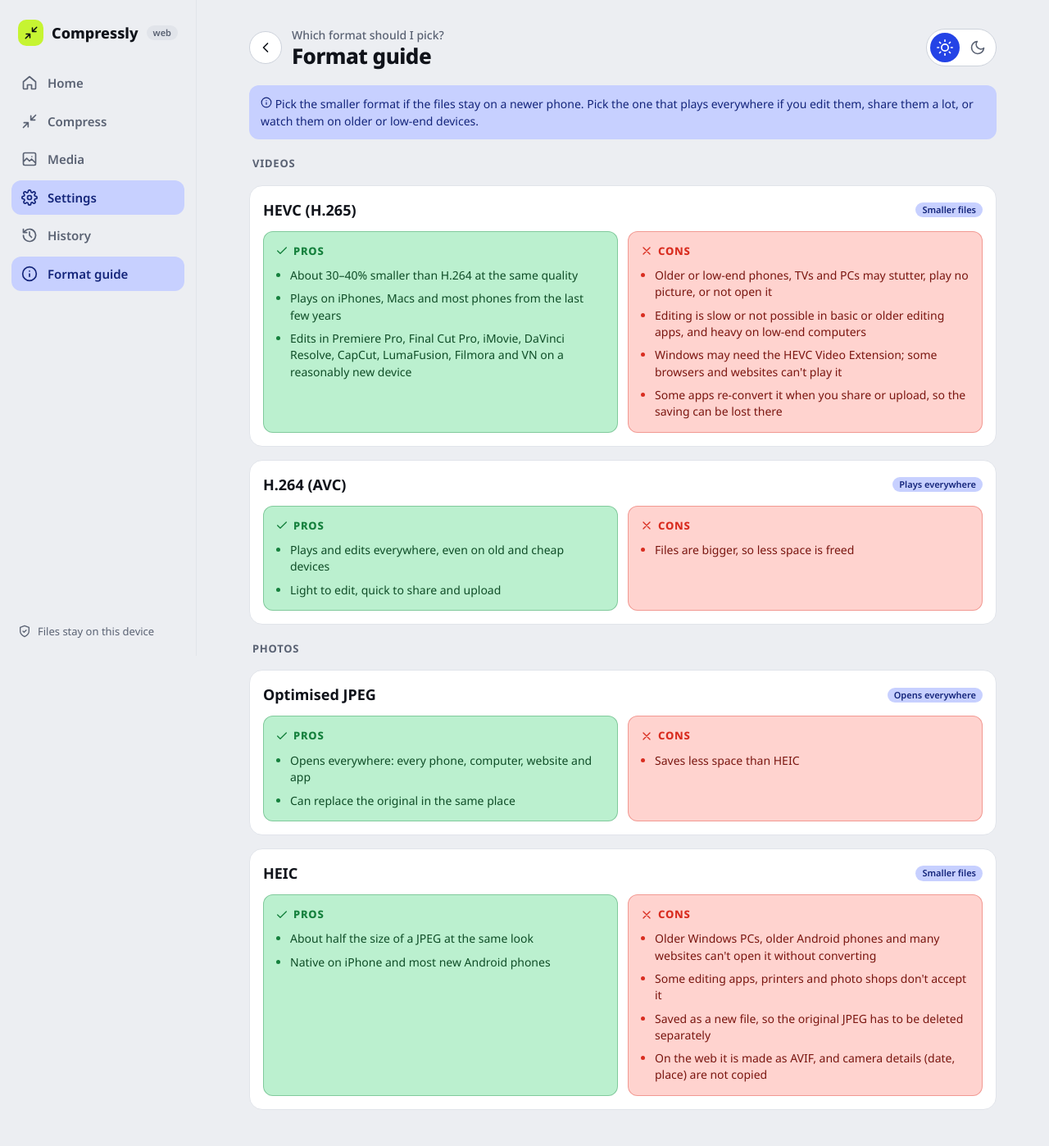
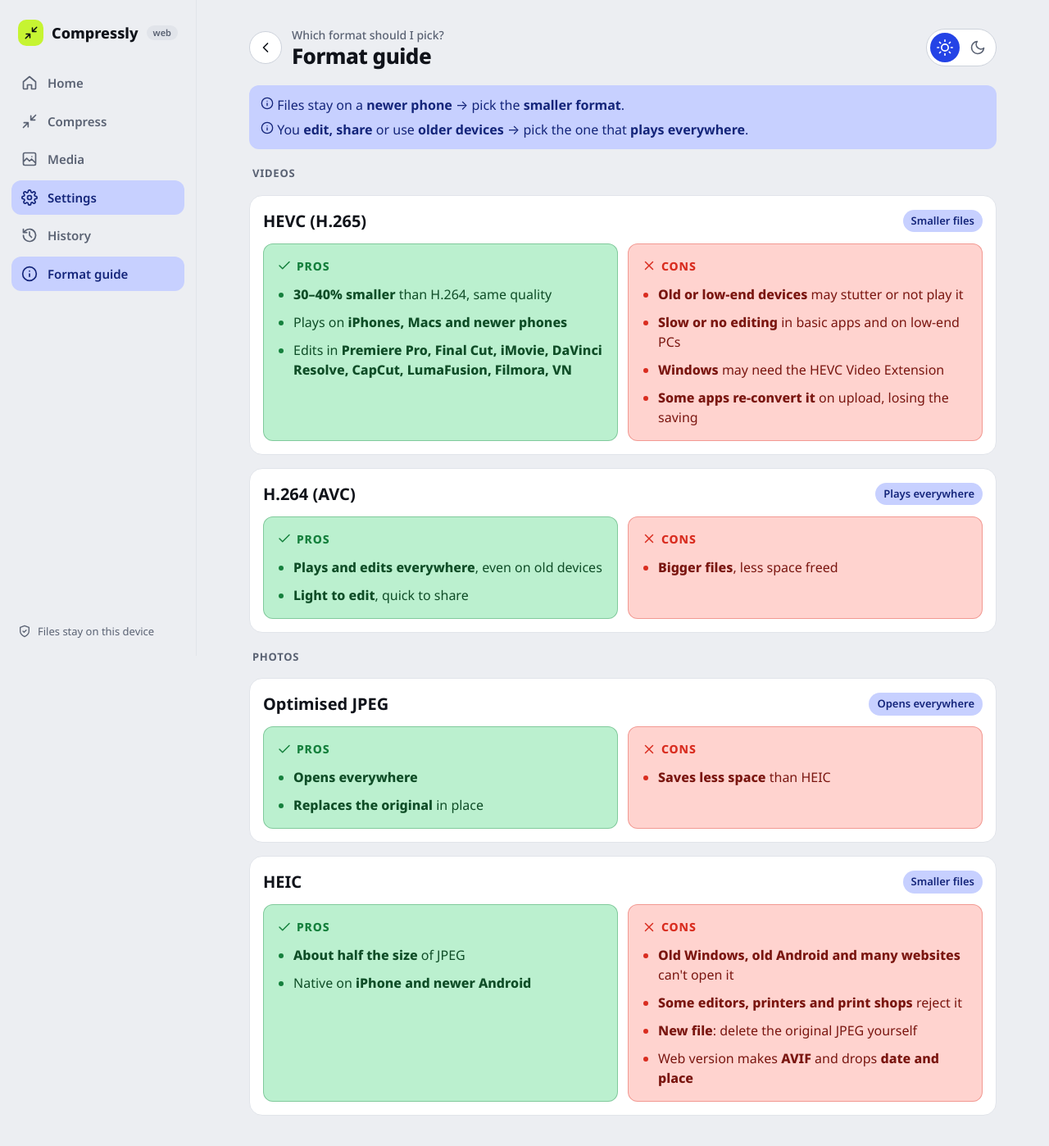
Before and after one commit to solankivedant/Compressly, a Next.js app in the folder web/: page /formats in a window 1280 px wide. Shown: the top 1398 px of the page at 82% size. Built offline with nearby package versions, Linux system fonts and the light colour scheme.

Commit message:
feat: precise info section

```diff
--- a/web/app/formats/page.tsx
+++ b/web/app/formats/page.tsx
@@ -1,11 +1,13 @@
 'use client';
 
+import { Fragment } from 'react';
 import Icon from '@/components/Icon';
 import { ScreenHeader } from '@/components/Shell';
 
 interface Format {
   name: string;
   tag: string;
+  /** Short points; **words** between double stars are shown bold. */
   pros: string[];
   cons: string[];
 }
@@ -15,22 +17,22 @@
     name: 'HEVC (H.265)',
     tag: 'Smaller files',
     pros: [
-      'About 30–40% smaller than H.264 at the same quality',
-      'Plays on iPhones, Macs and most phones from the last few years',
-      'Edits in Premiere Pro, Final Cut Pro, iMovie, DaVinci Resolve, CapCut, LumaFusion, Filmora and VN on a reasonably new device',
+      '**30–40% smaller** than H.264, same quality',
+      'Plays on **iPhones, Macs and newer phones**',
+      'Edits in **Premiere Pro, Final Cut, iMovie, DaVinci Resolve, CapCut, LumaFusion, Filmora, VN**',
     ],
     cons: [
-      'Older or low-end phones, TVs and PCs may stutter, play no picture, or not open it',
-      'Editing is slow or not possible in basic or older editing apps, and heavy on low-end computers',
-      "Windows may need the HEVC Video Extension; some browsers and websites can't play it",
-      'Some apps re-convert it when you share or upload, so the saving can be lost there',
+      '**Old or low-end devices** may stutter or not play it',
+      '**Slow or no editing** in basic apps and on low-end PCs',
+      '**Windows** may need the HEVC Video Extension',
+      '**Some apps re-convert it** on upload, losing the saving',
     ],
   },
   {
     name: 'H.264 (AVC)',
     tag: 'Plays everywhere',
-    pros: ['Plays and edits everywhere, even on old and cheap devices', 'Light to edit, quick to share and upload'],
-    cons: ['Files are bigger, so less space is freed'],
+    pros: ['**Plays and edits everywhere**, even on old devices', '**Light to edit**, quick to share'],
+    cons: ['**Bigger files**, less space freed'],
   },
 ];
 
@@ -38,47 +40,60 @@
   {
     name: 'Optimised JPEG',
     tag: 'Opens everywhere',
-    pros: ['Opens everywhere: every phone, computer, website and app', 'Can replace the original in the same place'],
-    cons: ['Saves less space than HEIC'],
+    pros: ['**Opens everywhere**', '**Replaces the original** in place'],
+    cons: ['**Saves less space** than HEIC'],
   },
   {
     name: 'HEIC',
     tag: 'Smaller files',
-    pros: ['About half the size of a JPEG at the same look', 'Native on iPhone and most new Android phones'],
+    pros: ['**About half the size** of JPEG', 'Native on **iPhone and newer Android**'],
     cons: [
-      "Older Windows PCs, older Android phones and many websites can't open it without converting",
-      "Some editing apps, printers and photo shops don't accept it",
-      'Saved as a new file, so the original JPEG has to be deleted separately',
-      'On the web it is made as AVIF, and camera details (date, place) are not copied',
+      "**Old Windows, old Android and many websites** can't open it",
+      '**Some editors, printers and print shops** reject it',
+      '**New file**: delete the original JPEG yourself',
+      'Web version makes **AVIF** and drops **date and place**',
     ],
   },
 ];
+
+/** Renders "**bold** rest" with the starred words in bold. */
+function Rich({ text }: { text: string }) {
+  return (
+    <>
+      {text.split('**').map((part, i) => (i % 2 ? <strong key={i}>{part}</strong> : <Fragment key={i}>{part}</Fragment>))}
+    </>
+  );
+}
 
 function FormatCard({ f }: { f: Format }) {
   return (
     <section className="card stack">
       <div className="row-between">
-        <strong style={{ fontSize: 18 }}>{f.name}</strong>
-        <span className="chip small primary">{f.tag}</span>
+        <strong style={{ fontSize: 20 }}>{f.name}</strong>
+        <span className="chip primary">{f.tag}</span>
       </div>
       <div className="pc-grid">
         <div className="pc-box pc-pros">
           <span className="pc-head">
-            <Icon name="check" size={16} /> Pros
+            <Icon name="check" size={18} /> Pros
           </span>
           <ul>
             {f.pros.map((t) => (
-              <li key={t}>{t}</li>
+              <li key={t}>
+                <Rich text={t} />
+              </li>
             ))}
           </ul>
         </div>
         <div className="pc-box pc-cons">
           <span className="pc-head">
-            <Icon name="close" size={16} /> Cons
+            <Icon name="close" size={18} /> Cons
           </span>
           <ul>
             {f.cons.map((t) => (
-              <li key={t}>{t}</li>
+              <li key={t}>
+                <Rich text={t} />
+              </li>
             ))}
           </ul>
         </div>
@@ -92,9 +107,13 @@
   return (
     <>
       <ScreenHeader title="Format guide" subtitle="Which format should I pick?" back="/settings" />
-      <div className="banner info">
-        <Icon name="info" size={14} /> Pick the smaller format if the files stay on a newer phone. Pick the one that plays everywhere if you edit them, share them a lot,
-        or watch them on older or low-end devices.
+      <div className="banner info guide-tip">
+        <span>
+          <Icon name="info" size={16} /> Files stay on a <strong>newer phone</strong> → pick the <strong>smaller format</strong>.
+        </span>
+        <span>
+          <Icon name="info" size={16} /> You <strong>edit, share</strong> or use <strong>older devices</strong> → pick the one that <strong>plays everywhere</strong>.
+        </span>
       </div>
       <h2 className="section-label">Videos</h2>
       {VIDEO.map((f) => (
--- a/web/app/globals.css
+++ b/web/app/globals.css
@@ -542,9 +542,11 @@
 /* ---------- Format guide: pros and cons of each format ---------- */
 .pc-grid { display: grid; grid-template-columns: 1fr 1fr; gap: 12px; }
 @media (max-width: 640px) { .pc-grid { grid-template-columns: 1fr; } }
-.pc-box { display: grid; align-content: start; gap: 10px; padding: 14px; border-radius: var(--r-btn); border: 1px solid; font-size: 14px; }
-.pc-head { display: inline-flex; align-items: center; gap: 6px; font-size: 13px; font-weight: 800; text-transform: uppercase; letter-spacing: 0.06em; }
-.pc-box ul { display: grid; gap: 8px; margin: 0; padding-left: 18px; line-height: 1.45; }
+.pc-box { display: grid; align-content: start; gap: 12px; padding: 16px; border-radius: var(--r-btn); border: 1px solid; font-size: 16px; }
+.pc-head { display: inline-flex; align-items: center; gap: 6px; font-size: 14px; font-weight: 800; text-transform: uppercase; letter-spacing: 0.06em; }
+.pc-box ul { display: grid; gap: 10px; margin: 0; padding-left: 20px; line-height: 1.5; }
+.pc-box strong { font-weight: 800; }
+.guide-tip { display: grid; gap: 6px; font-size: 16px; line-height: 1.5; }
 .pc-pros { background: var(--success-container); border-color: color-mix(in srgb, var(--success) 35%, transparent); color: #0f4d27; }
 .pc-pros .pc-head, .pc-pros li::marker { color: var(--success); }
 .pc-cons { background: var(--error-container); border-color: color-mix(in srgb, var(--error) 35%, transparent); color: #7a1610; }
```
